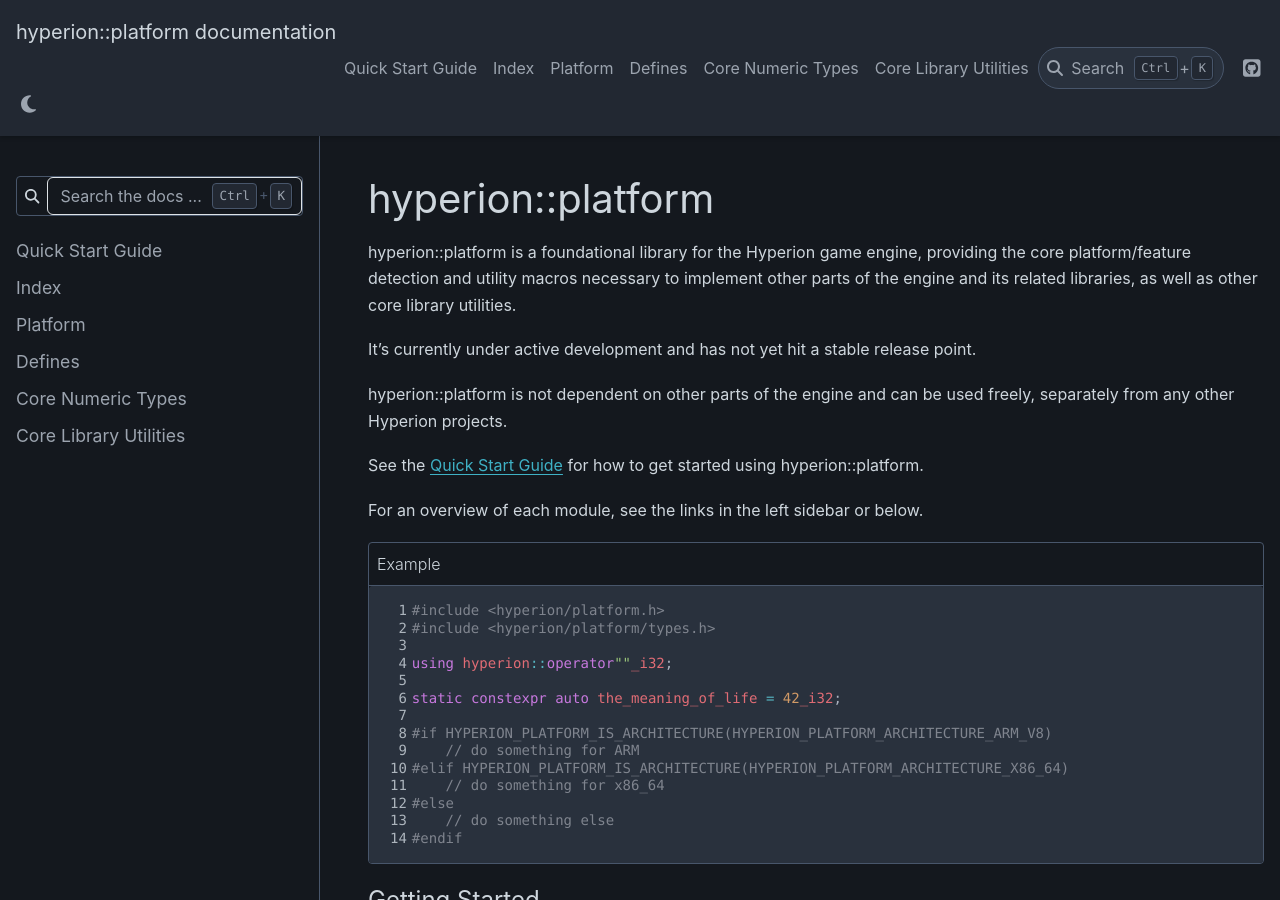
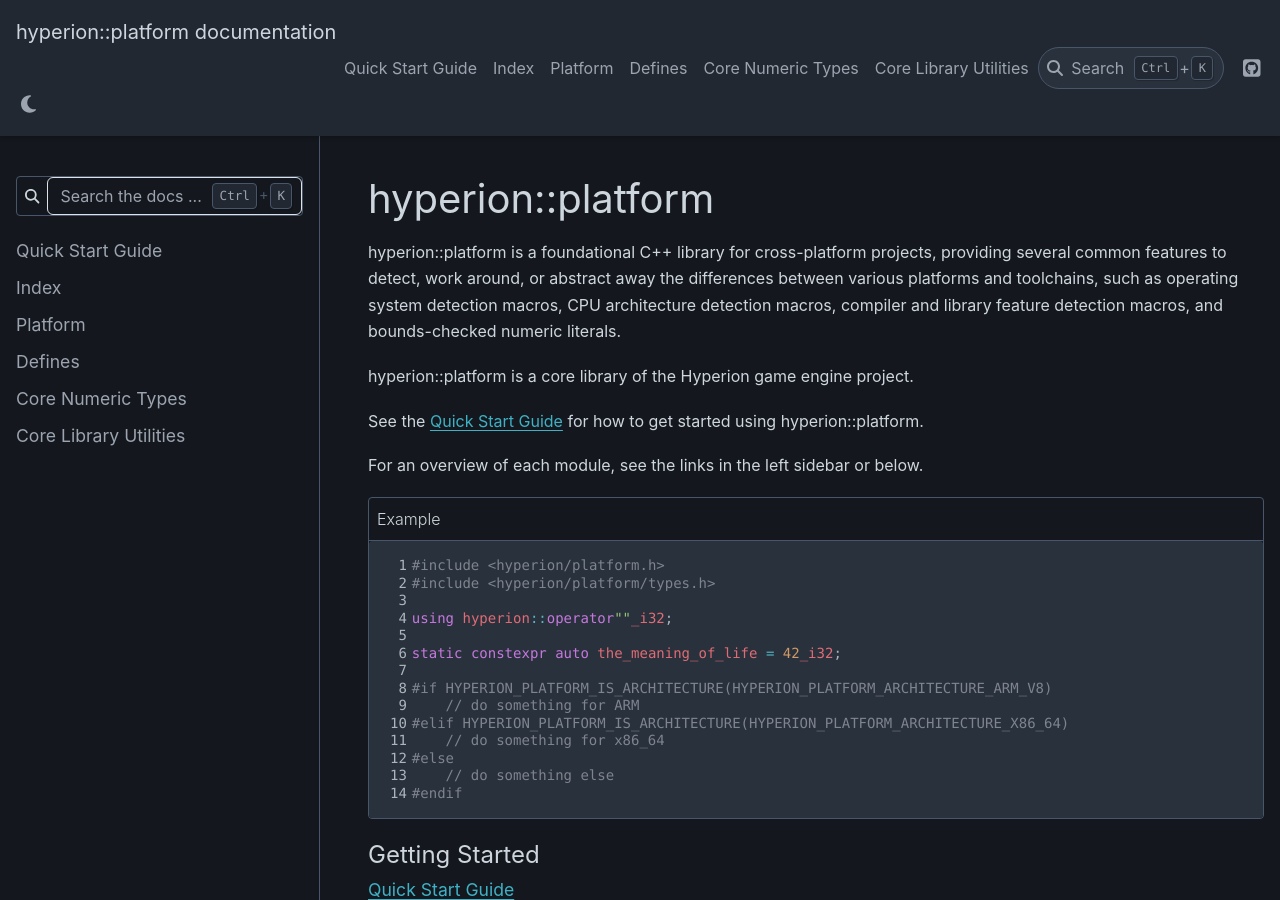
Before and after one commit to braxtons12/hyperion_platform, a Sphinx documentation site: the page built from docs/index.rst, in a window 1280 px wide and 900 px high. Built offline with Sphinx 7.4.7 and the PyData theme 0.15.4, drawn with Linux system fonts in a browser that asks for light colours.

```diff
--- a/docs/index.rst
+++ b/docs/index.rst
@@ -1,14 +1,12 @@
 hyperion::platform
 ******************
 
-hyperion::platform is a foundational library for the Hyperion game engine, providing the core
-platform/feature detection and utility macros necessary to implement other parts of the engine and
-its related libraries, as well as other core library utilities.
+hyperion::platform is a foundational C++ library for cross-platform projects, providing several common
+features to detect, work around, or abstract away the differences between various platforms and
+toolchains, such as operating system detection macros, CPU architecture detection macros, compiler
+and library feature detection macros, and bounds-checked numeric literals.
 
-It's currently under active development and has not yet hit a stable release point.
-
-hyperion::platform is not dependent on other parts of the engine and can be used freely,
-separately from any other Hyperion projects.
+hyperion::platform is a core library of the Hyperion game engine project.
 
 See the :doc:`Quick Start Guide <quick_start>` for how to get started using hyperion::platform.
 
```
Also changed, not shown: README.md (+5 -7 lines).
